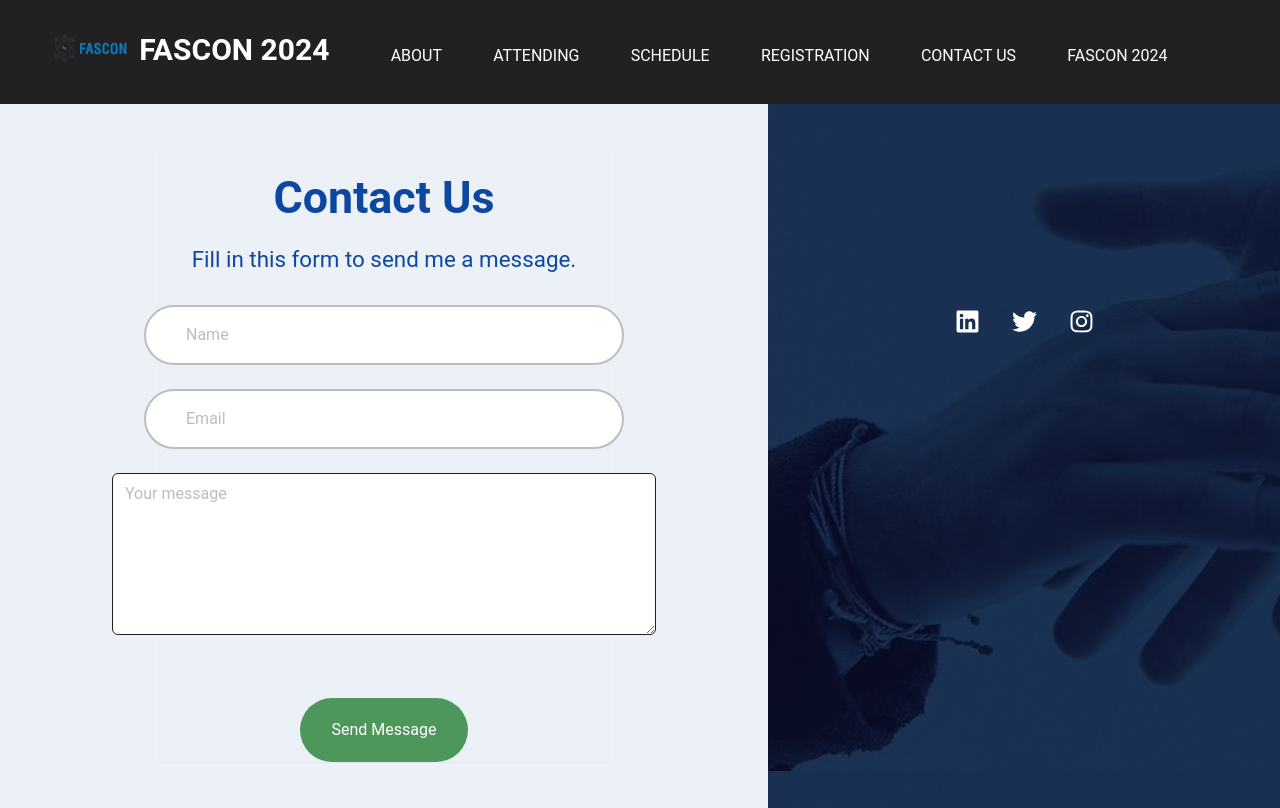
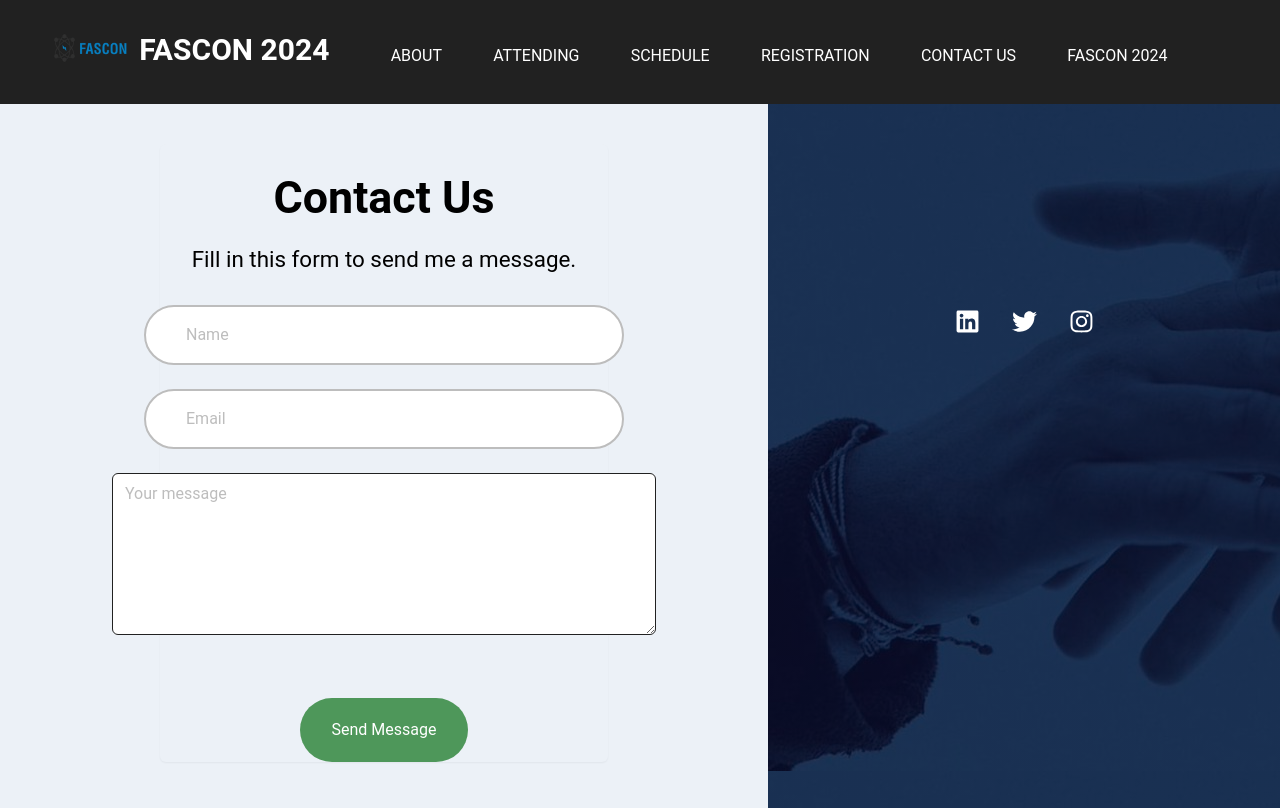
Before and after one commit to michael-ono/landing-page-fascon-2024, a React (Vite) app: page /contact in a window 1280 px wide. Built offline with nearby package versions, Linux system fonts and the light colour scheme.

Commit message:
font color black

```diff
--- a/src/components/Contact.jsx
+++ b/src/components/Contact.jsx
@@ -24,10 +24,10 @@ const Contact = () => {
           <div className="mx-auto pt-10 h-[88vh]">
             <div className="max-w-md mx-auto  bg-[#ecf1f7] text-black rounded-md shadow-sm">
               <div className="text-center pt-2">
-                <h1 className="my-3 text-[2.8rem] text-blue-900 font-semibold">
+                <h1 className="my-3 text-[2.8rem] font-semibold">
                   Contact Us
                 </h1>
-                <p className="text-[1.4rem] text-blue-900">
+                <p className="text-[1.4rem]">
                   Fill in this form to send me a message.
                 </p>
               </div>
```
